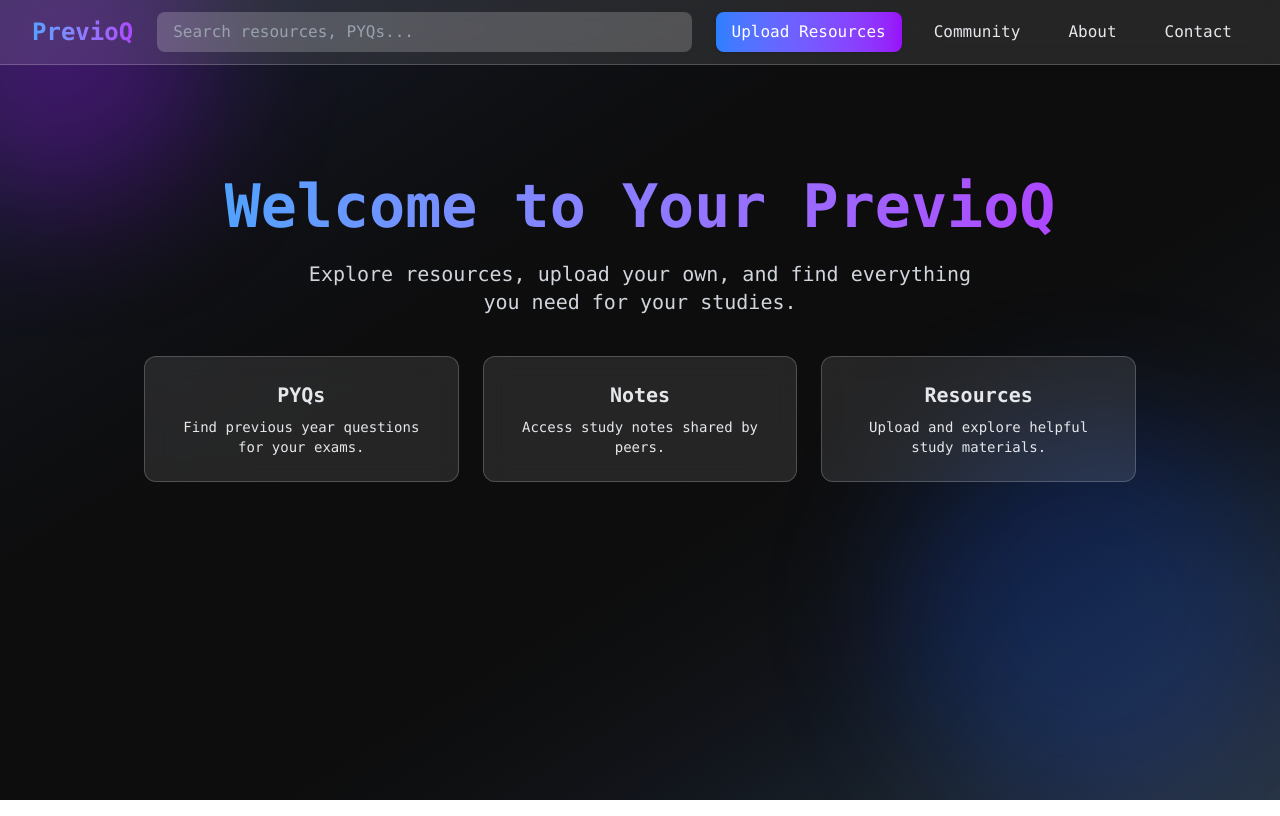
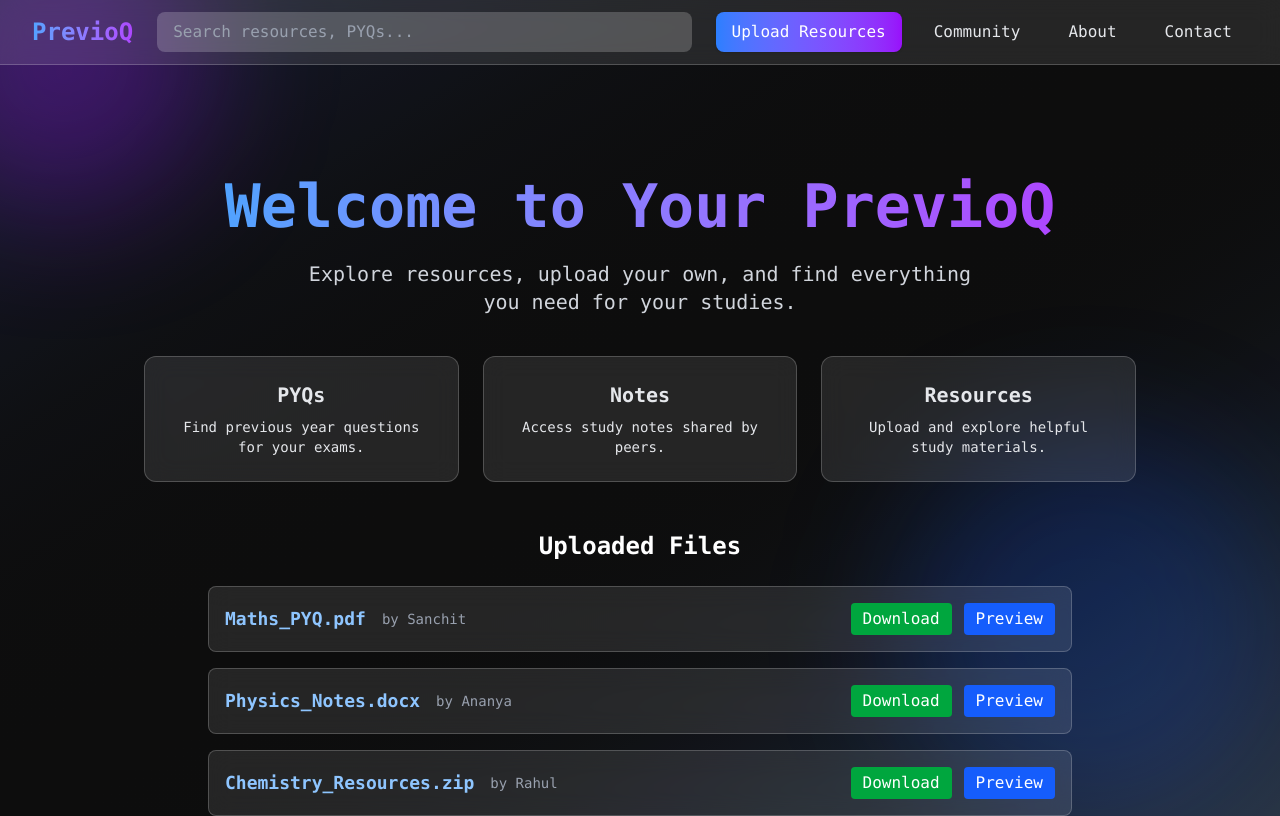
Before and after one commit to zenorbits/PrevioQ, a React app in the folder Frontend/: page /user in a window 1280 px wide. Built offline with nearby package versions, Linux system fonts and the light colour scheme; the HTML template or start-up script is replaced by a standard one.

Commit message:
Cors update

```diff
--- a/Frontend/src/components/MainBody.jsx
+++ b/Frontend/src/components/MainBody.jsx
@@ -2,9 +2,33 @@ import React from 'react'
 import Navbar from '../components/Navbar'
 
 const MainBody = () => {
+    // Hardcoded file data for now
+    const files = [
+        {
+            id: 1,
+            filename: "Maths_PYQ.pdf",
+            uploader: "Sanchit",
+            url: "https://example.com/maths_pyq.pdf",
+            preview: "https://example.com/maths_pyq_preview"
+        },
+        {
+            id: 2,
+            filename: "Physics_Notes.docx",
+            uploader: "Ananya",
+            url: "https://example.com/physics_notes.docx",
+            preview: "https://example.com/physics_notes_preview"
+        },
+        {
+            id: 3,
+            filename: "Chemistry_Resources.zip",
+            uploader: "Rahul",
+            url: "https://example.com/chemistry_resources.zip",
+            preview: "https://example.com/chemistry_resources_preview"
+        }
+    ];
+
     return (
         <div className="relative min-h-screen bg-gradient-to-br from-gray-900 via-black to-gray-800 font-mono overflow-hidden pt-10 lg:pt-4">
-
             {/* Glassmorphism background overlay */}
             <div className="absolute inset-0 bg-white/5 "></div>
 
@@ -13,6 +37,7 @@ const MainBody = () => {
             <div className="absolute bottom-0 right-0 w-48 h-48 sm:w-64 sm:h-64 lg:w-96 lg:h-96 bg-blue-600/20 rounded-full blur-3xl"></div>
 
             {/* Navbar */}
+
 
             {/* Page Content */}
             <div className="relative z-10 flex flex-col items-center justify-center pt-28 sm:pt-32 lg:pt-40 px-4 text-center">
@@ -24,7 +49,7 @@ const MainBody = () => {
                 </p>
 
                 {/* Resource Grid */}
-                <div className="grid grid-cols-1 sm:grid-cols-2 lg:grid-cols-3 gap-6 w-full max-w-5xl px-4">
+                <div className="grid grid-cols-1 sm:grid-cols-2 lg:grid-cols-3 gap-6 w-full max-w-5xl px-4 mb-12">
                     <div className="bg-white/10 backdrop-blur-md border border-white/20 rounded-xl p-6 text-gray-200 hover:scale-105 transform transition">
                         <h2 className="text-xl font-bold mb-2">PYQs</h2>
                         <p className="text-sm">Find previous year questions for your exams.</p>
@@ -38,6 +63,45 @@ const MainBody = () => {
                         <p className="text-sm">Upload and explore helpful study materials.</p>
                     </div>
                 </div>
+
+                {/* File List */}
+                {/* File List */}
+                <div className="w-full max-w-4xl px-4">
+                    <h2 className="text-2xl font-bold text-white mb-6">Uploaded Files</h2>
+                    <div className="space-y-4">
+                        {files.map((file) => (
+                            <div
+                                key={file.id}
+                                className="flex items-center justify-between bg-white/10 backdrop-blur-md border border-white/20 rounded-lg p-4 hover:scale-[1.02] transform transition"
+                            >
+                                {/* Left side: filename + uploader */}
+                                <div className="flex flex-col sm:flex-row sm:items-center sm:space-x-4">
+                                    <h3 className="text-lg font-semibold text-blue-300">{file.filename}</h3>
+                                    <span className="text-sm text-gray-400">by {file.uploader}</span>
+                                </div>
+
+                                {/* Right side: actions */}
+                                <div className="flex space-x-3">
+                                    <a
+                                        href={file.url}
+                                        download
+                                        className="px-3 py-1 bg-green-600 text-white rounded hover:bg-green-700 transition"
+                                    >
+                                        Download
+                                    </a>
+                                    <a
+                                        href={file.preview}
+                                        target="_blank"
+                                        rel="noopener noreferrer"
+                                        className="px-3 py-1 bg-blue-600 text-white rounded hover:bg-blue-700 transition"
+                                    >
+                                        Preview
+                                    </a>
+                                </div>
+                            </div>
+                        ))}
+                    </div>
+                </div>
             </div>
         </div>
     )
```
Also changed, not shown: 2 other files (tests, documents, lock files or other folders).
